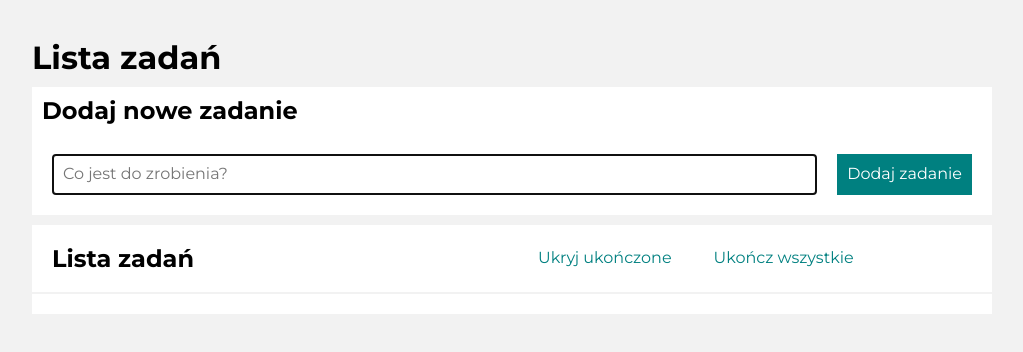
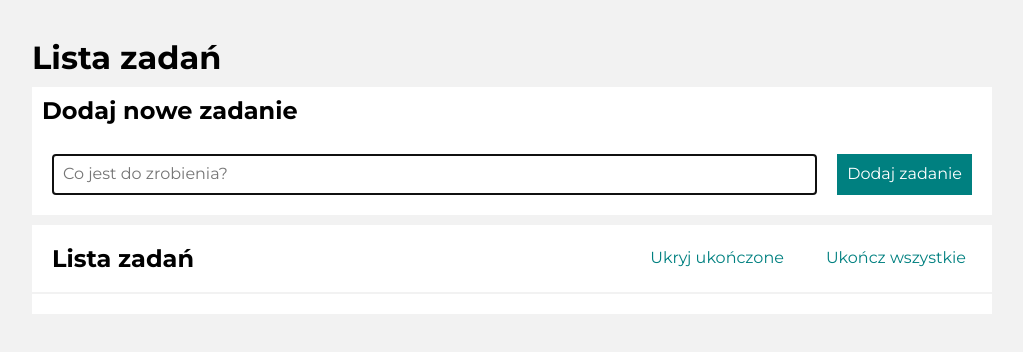
Before and after one commit to adachkamil98/ToDoList, a plain HTML site: page index.html in a window 1280 px wide. Shown: the whole page, without its empty margins (128-1151 px from the left). Drawn offline with nearby package versions, Linux system fonts and the light colour scheme.

Commit message:
section__header properties added

```diff
--- a/css/section.css
+++ b/css/section.css
@@ -5,11 +5,12 @@
 
 .section__header {
     display: grid;
-    grid-template-columns: 1fr 1fr;
+    grid-template-columns: auto auto;
     justify-content: space-between;
     align-items: center;
     padding: 10px;
     border-bottom: #f2f2f2 solid 2px;
+    grid-gap: 20px
 }
 
 @media(max-width: 767px) {
```
